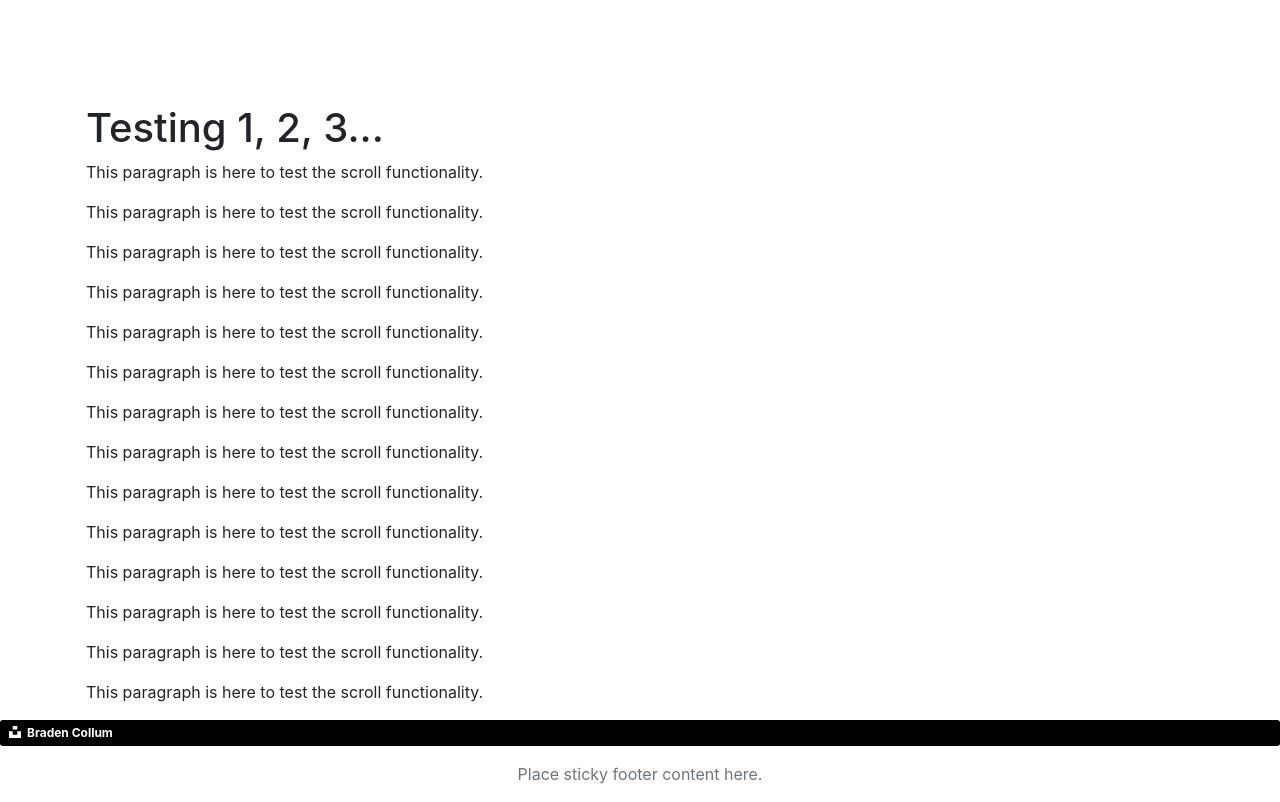
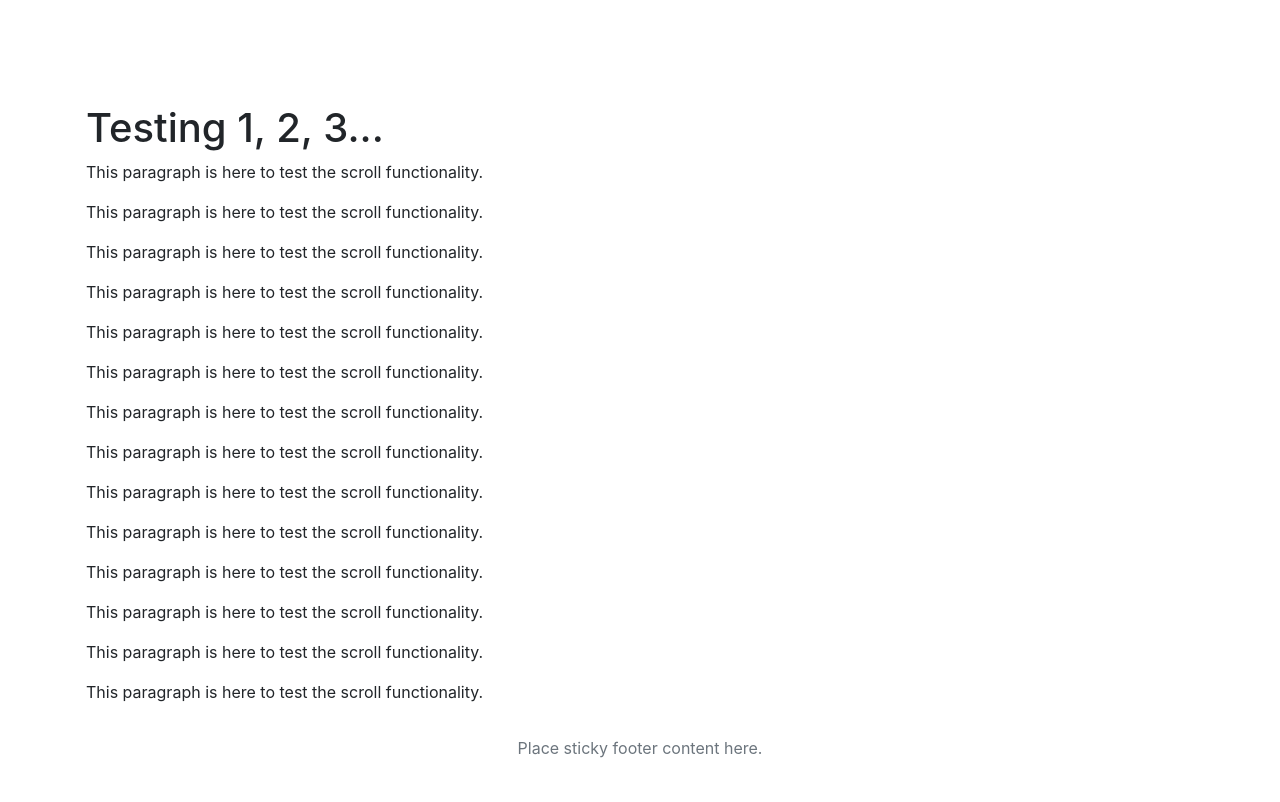
Before and after one commit to rhyn0bytes/ryanmohrman.com, a Jekyll site: the page built from index.html, in a window 1280 px wide and 900 px high, scrolled down 491 px, cut to the strip 98-900 px from the top of the window. Built offline with Jekyll 4.4.1, drawn with Linux system fonts in a browser that asks for light colours; nearby versions of some CDN libraries; the list of posts is cut into pages by our own code; after the commit the page ends 1365 px from its top, so only the background shows below that.

Commit message:
removed image credit badge. will need to add styles

```diff
--- a/_layouts/base.html
+++ b/_layouts/base.html
@@ -8,7 +8,7 @@
     <main class="flex-shrink-0" role="main">
       {{ content }}
     </main>
-    <a style="background-color:black;color:white;text-decoration:none;padding:4px 6px;font-family:-apple-system, BlinkMacSystemFont, &quot;San Francisco&quot;, &quot;Helvetica Neue&quot;, Helvetica, Ubuntu, Roboto, Noto, &quot;Segoe UI&quot;, Arial, sans-serif;font-size:12px;font-weight:bold;line-height:1.2;display:inline-block;border-radius:3px" href="https://unsplash.com/@bradencollum?utm_medium=referral&amp;utm_campaign=photographer-credit&amp;utm_content=creditBadge" target="_blank" rel="noopener noreferrer" title="Download free do whatever you want high-resolution photos from Braden Collum"><span style="display:inline-block;padding:2px 3px"><svg xmlns="http://www.w3.org/2000/svg" style="height:12px;width:auto;position:relative;vertical-align:middle;top:-2px;fill:white" viewBox="0 0 32 32"><title>unsplash-logo</title><path d="M10 9V0h12v9H10zm12 5h10v18H0V14h10v9h12v-9z"></path></svg></span><span style="display:inline-block;padding:2px 3px">Braden Collum</span></a>
+
     {% include footer.html %}
 
     <!-- Bootstrap 4 Required Javascript -->
```
